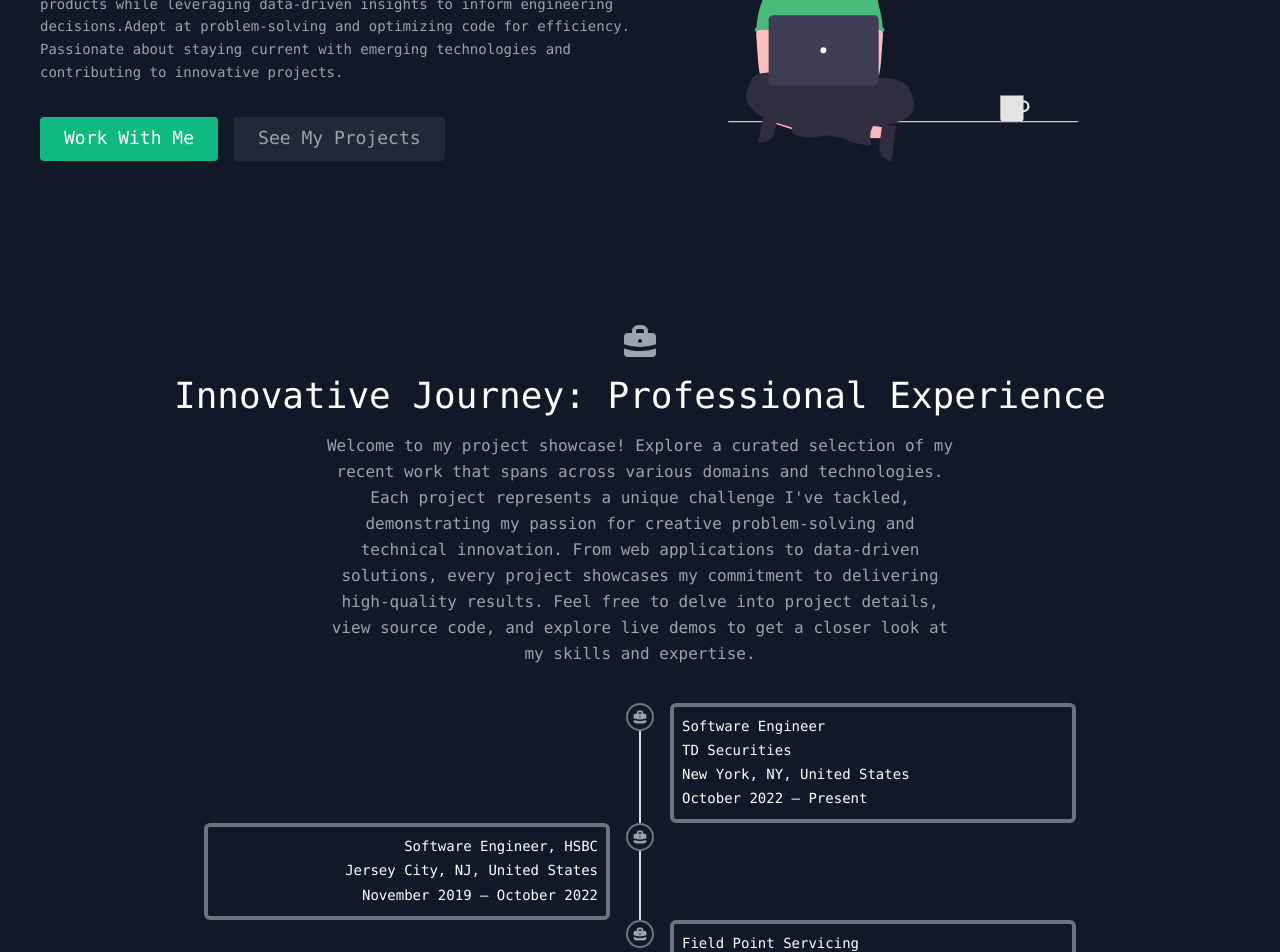
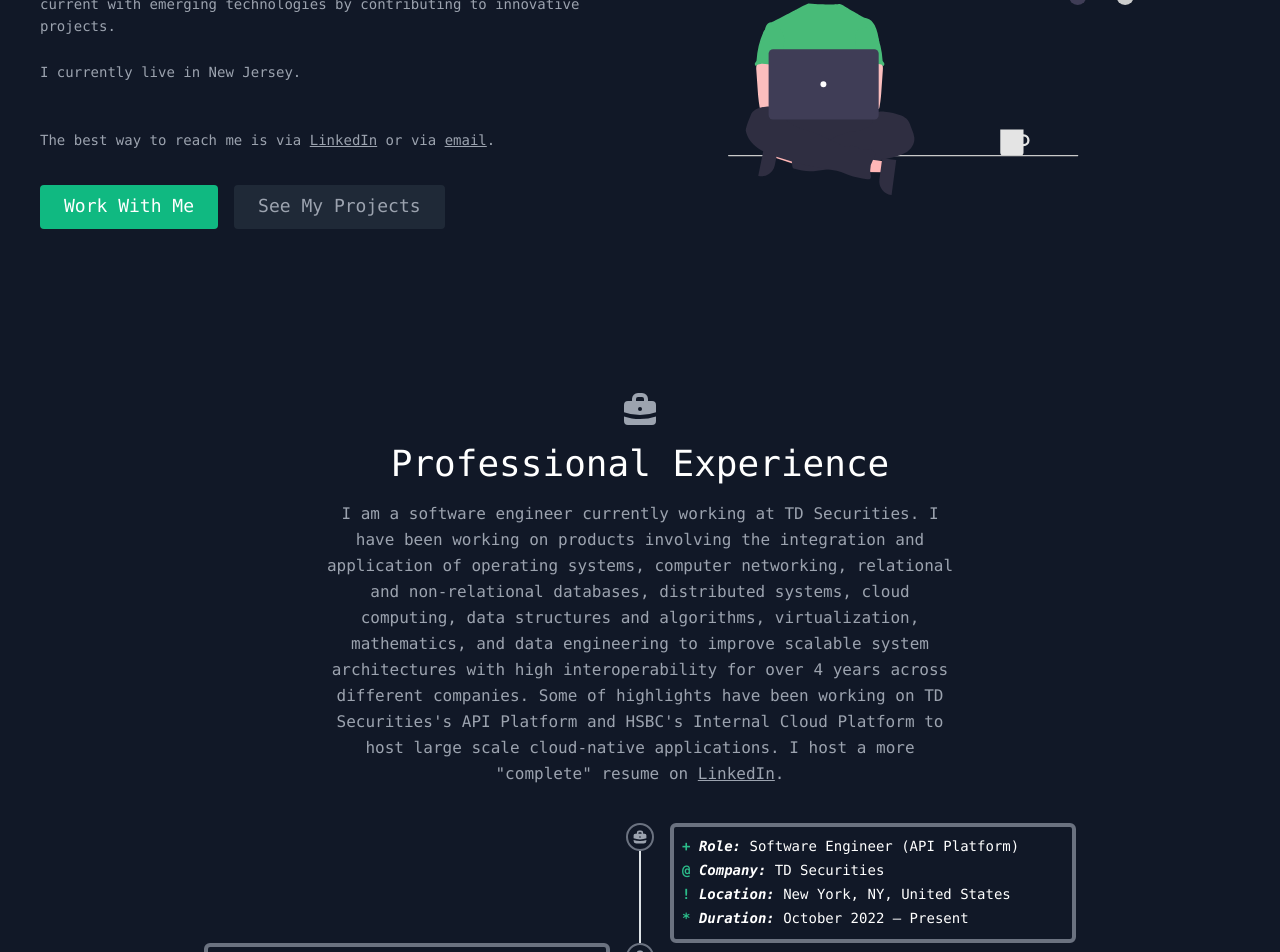
Before and after one commit to siddharthkhonde/siddharthkhonde.github.io, a React (Create React App) app: page / in a window 1280 px wide. Shown: the part 300-1252 px from the top of the page. Built offline with nearby package versions, Linux system fonts and the light colour scheme.

Commit message:
added change for experiences section

```diff
--- a/src/App.js
+++ b/src/App.js
@@ -5,16 +5,18 @@ import Navbar from "./components/Navbar";
 import Projects from "./components/Projects";
 import Skills from "./components/Skills";
 import Experiences from "./components/Experiences";
+import Footer from "./components/Footer";
 
 export default function App() {
   return (
     <main className="text-gray-400 bg-gray-900 body-font">
       <Navbar />
       <About />
-      <Experiences/>
+      <Experiences />
       <Projects />
       <Skills />
-      <Contact />
+      {/*<Contact />*/}
+      {/*<Footer />*/}
     </main>
   );
 }
--- a/src/components/About.jsx
+++ b/src/components/About.jsx
@@ -11,12 +11,34 @@ export default function About() {
             I'm a Software Engineer.
           </h1>
           <p className="mb-8 leading-relaxed">
-            Experienced Software Engineer with over 4 years of experience in
-            designing, developing, and deploying robust and scalable software
-            products while leveraging data-driven insights to inform engineering
-            decisions.Adept at problem-solving and optimizing code for
-            efficiency. Passionate about staying current with emerging
-            technologies and contributing to innovative projects.
+            Welcome to the digital home of software engineer Siddharth Khonde!
+            You can learn more about my professional experience and passion to
+            stay current with emerging technologies by contributing to
+            innovative projects.
+            <br></br>
+            <br></br>
+            <p>I currently live in New Jersey.</p>
+            <br></br>
+            <br></br>
+            <p>
+              The best way to reach me is via{" "}
+              <a
+                target="_blank"
+                rel="noopener"
+                href="https://www.linkedin.com/in/siddharthkhonde"
+                style={{ textDecoration: "underline" }}
+              >
+                LinkedIn
+              </a>{" "}
+              or via{" "}
+              <a
+                href="mailto:sk4590@columbia.edu"
+                style={{ textDecoration: "underline" }}
+              >
+                email
+              </a>
+              .
+            </p>
           </p>
           <div className="flex justify-center">
             <a
--- a/src/components/Experiences.jsx
+++ b/src/components/Experiences.jsx
@@ -11,17 +11,28 @@ export default function Experiences() {
       <div className="container px-5 py-20 mx-auto text-center lg:px-40">
         <BriefcaseIcon className="mx-auto inline-block w-10 mb-4" />
         <h1 className="sm:text-4xl text-3xl font-medium title-font mb-4 text-white">
-          Innovative Journey: Professional Experience
+          Professional Experience
         </h1>
         <p className="lg:w-2/3 mx-auto leading-relaxed text-base">
-          Welcome to my project showcase! Explore a curated selection of my
-          recent work that spans across various domains and technologies. Each
-          project represents a unique challenge I've tackled, demonstrating my
-          passion for creative problem-solving and technical innovation. From
-          web applications to data-driven solutions, every project showcases my
-          commitment to delivering high-quality results. Feel free to delve into
-          project details, view source code, and explore live demos to get a
-          closer look at my skills and expertise.
+          I am a software engineer currently working at TD Securities. I have
+          been working on products involving the integration and application of
+          operating systems, computer networking, relational and non-relational
+          databases, distributed systems, cloud computing, data structures and
+          algorithms, virtualization, mathematics, and data engineering to
+          improve scalable system architectures with high interoperability for
+          over 4 years across different companies. Some of highlights have been
+          working on TD Securities's API Platform and HSBC's Internal Cloud
+          Platform to host large scale cloud-native applications. I host a more
+          "complete" resume on{" "}
+          <a
+            target="_blank"
+            rel="noopener"
+            href="https://www.linkedin.com/in/siddharthkhonde"
+            style={{ textDecoration: "underline" }}
+          >
+            LinkedIn
+          </a>
+          .
         </p>
         <div className="experience-timeline flex flex-wrap m-4 px-3 py-5">
           <Timeline
@@ -40,13 +51,58 @@ export default function Experiences() {
                   fontFamily: "Menlo, Meslo LG, monospace",
                   lineHeight: 1.725,
                   textRendering: "geometricPrecision",
+                  textAlign: "left",
                 }}
               >
-                <h4>{item.post}</h4>
-                <h6>{item.company}</h6>
-                <p>{item.location}</p>
-                <p>{item.time}</p>
-                <p>{item.details}</p>
+                <h4>
+                  <strong>
+                    <span className="hashtag" style={{ color: "#2bbc8a" }}>
+                      +
+                    </span>{" "}
+                    <i>Role:</i>
+                  </strong>{" "}
+                  {item.role}
+                </h4>
+                <h6>
+                  <strong>
+                    <span className="hashtag" style={{ color: "#2bbc8a" }}>
+                      @
+                    </span>{" "}
+                    <i>Company:</i>
+                  </strong>{" "}
+                  {item.company}
+                </h6>
+                <p>
+                  <strong>
+                    <span className="hashtag" style={{ color: "#2bbc8a" }}>
+                      !
+                    </span>{" "}
+                    <i>Location:</i>
+                  </strong>{" "}
+                  {item.location}
+                </p>
+                <p>
+                  <strong>
+                    <span className="hashtag" style={{ color: "#2bbc8a" }}>
+                      *
+                    </span>{" "}
+                    <i>Duration:</i>
+                  </strong>{" "}
+                  {item.duration}
+                </p>
+                {/* <p>
+                  <strong>
+                    <span className="hashtag" style={{ color: "#2bbc8a" }}>
+                      /&gt;
+                    </span>{" "}
+                    <i>Details:</i>
+                  </strong>
+                  <ul>
+                    {item.details.map((item, index) => (
+                      <li key={index}>{item}</li>
+                    ))}
+                  </ul>
+                    </p> */}
               </div>
             )}
           />
--- /dev/null
+++ b/src/components/Footer.jsx
@@ -0,0 +1,11 @@
+import React from "react";
+import "./styles.css";
+export default function Footer() {
+  return (
+    <footer id="footer">
+      <div className="footer-left">
+        Copyright © 2023 Siddharth Khonde. All Rights Reserved.
+      </div>
+    </footer>
+  );
+}
--- a/src/components/Navbar.jsx
+++ b/src/components/Navbar.jsx
@@ -35,13 +35,13 @@ export default function Navbar() {
             LinkedIn
           </a>
         </nav>
-        <a
+        {/* <a
           href="#contact"
           className="inline-flex items-center bg-gray-800 border-0 py-1 px-3 focus:outline-none hover:bg-gray-700 rounded text-base mt-4 md:mt-0"
         >
           Contact Me
           <ArrowRightIcon className="w-4 h-4 ml-1" />
-        </a>
+  </a> */}
       </div>
     </header>
   );
--- a/src/data.js
+++ b/src/data.js
@@ -144,24 +144,23 @@ export const skills = [
 export const experiences = [
   {
     company: "TD Securities",
-    post: "Software Engineer",
+    role: "Software Engineer (API Platform)",
     location: "New York, NY, United States",
-    time: "October 2022 – Present",
-    details: "",
+    duration: "October 2022 – Present",
+    details: ["abc", "def"],
   },
   {
-    company: "",
-    post: "Software Engineer, HSBC",
+    company: "HSBC",
+    role: "Software Engineer (Infrastructure)",
     location: "Jersey City, NJ, United States",
-    time: "November 2019 – October 2022",
-    details: "",
+    duration: "November 2019 – October 2022",
+    details: ["abc", "def"],
   },
   {
-    company: "Data AnalyticsIntern",
-    post: "Field Point Servicing",
+    company: "Field Point Servicing",
+    role: "Data Analytics Intern",
     location: "Greenwich, CT, United States",
-    time: " May 2019 – August 2019",
-    details:
-      "#Identified likely-to-default loans by analyzing loan portfolio data using pivot tables in Microsoft Excel to offer restructuring options and mitigate financial loss, Created POC for internal data analytics process flow.<br>#",
+    duration: " May 2019 – August 2019",
+    details: ["abc", "def"],
   },
 ];
```
Also changed, not shown: src/components/styles.css (added).
